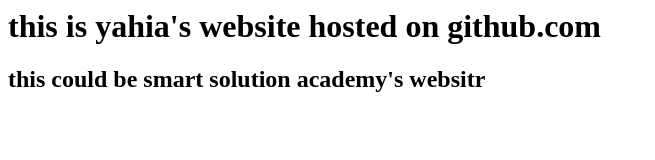
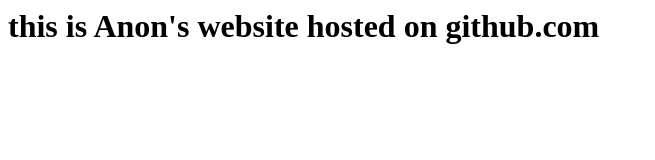
Before and after one commit to kvzvehchbmqwzl/kvzvehchbmqwzl.github.io, a plain HTML site: page index.html in a window 1280 px wide. Shown: the whole page, without its empty margins (0-655 px from the left). Drawn offline with Linux system fonts and the light colour scheme.

Commit message:
Update index.html

```diff
--- a/index.html
+++ b/index.html
@@ -1,6 +1,5 @@
 <DOCTYPE html>
 <head></head>
 <body>
-  <h1>this is yahia's website hosted on github.com</h1>
-  <h2>this could be smart solution academy's websitr</h2>
+  <h1>this is Anon's website hosted on github.com</h1>
 </body>
```
